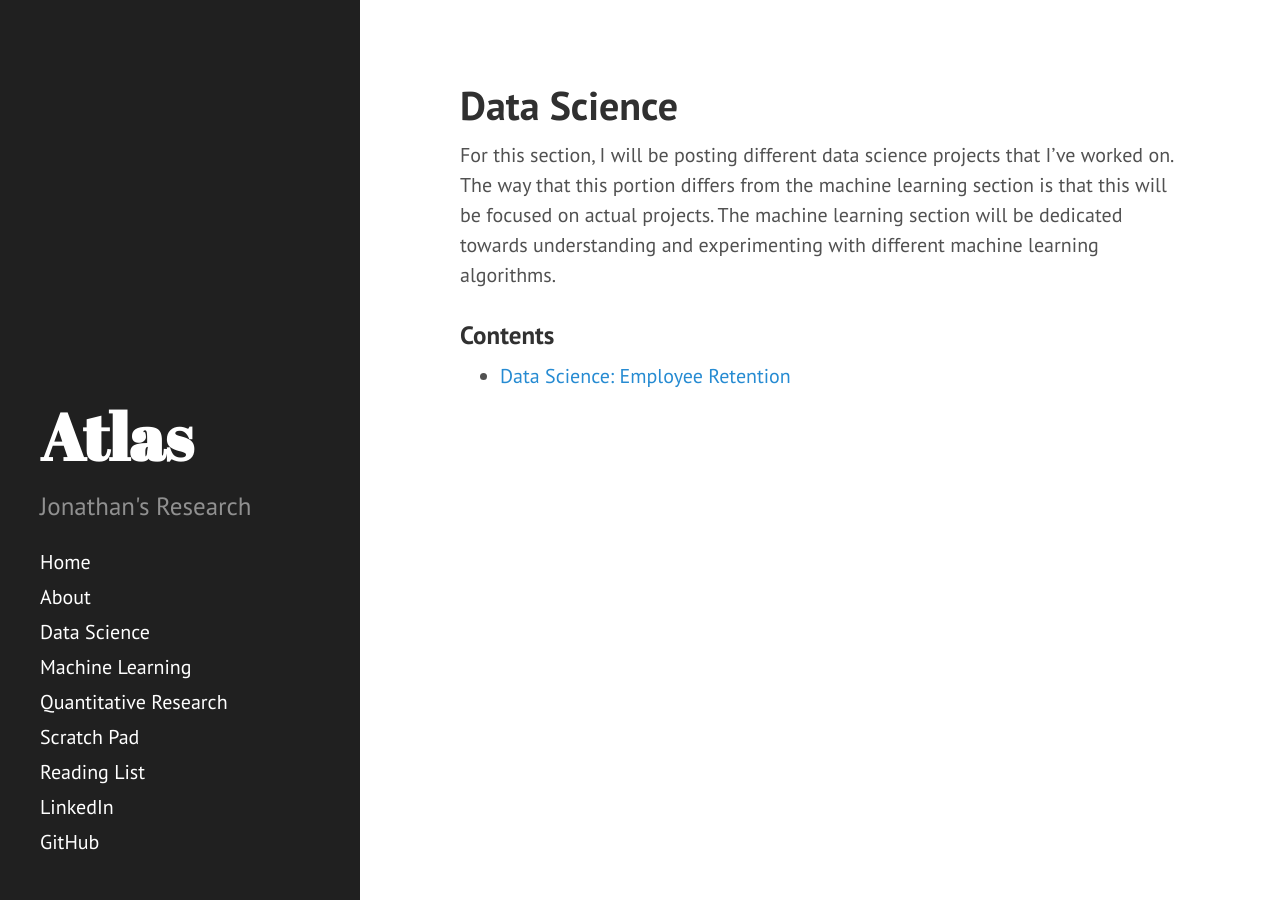
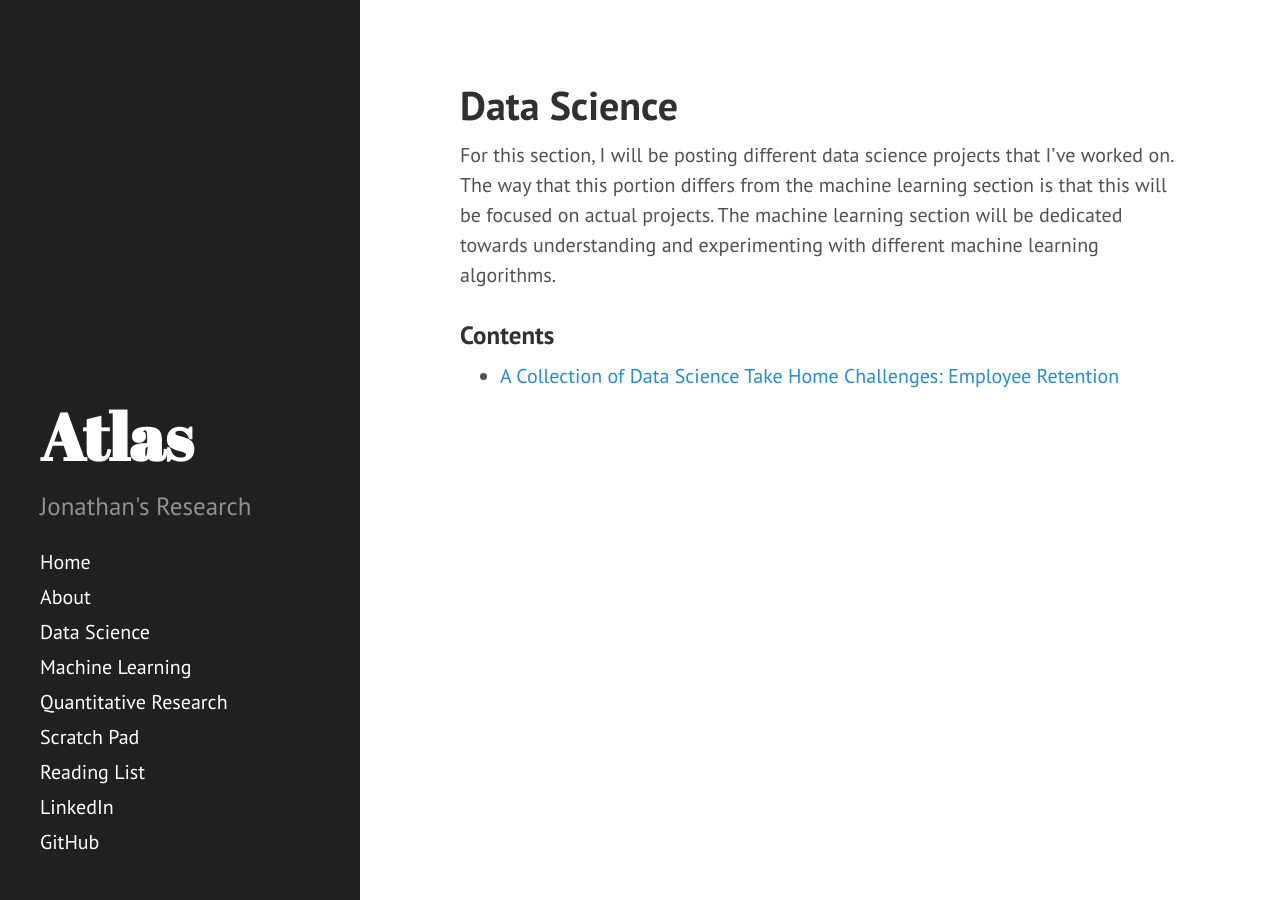
Before and after one commit to JonathanJohann/Research, a Jekyll site: the page built from Data_Science.md, in a window 1280 px wide. Built offline with Jekyll 4.4.1, drawn with Linux system fonts in a browser that asks for light colours; Markdown is read by kramdown in place of the engine named in the settings.

Commit message:
Update Data_Science.md

```diff
--- a/Data_Science.md
+++ b/Data_Science.md
@@ -8,4 +8,4 @@
 
 ### Contents
 
-* [Data Science: Employee Retention](https://jonathanjohann.github.io/Research/2016/12/29/EmployeeRetention/)
+* [A Collection of Data Science Take Home Challenges: Employee Retention](https://jonathanjohann.github.io/Research/2016/12/29/EmployeeRetention/)
```
